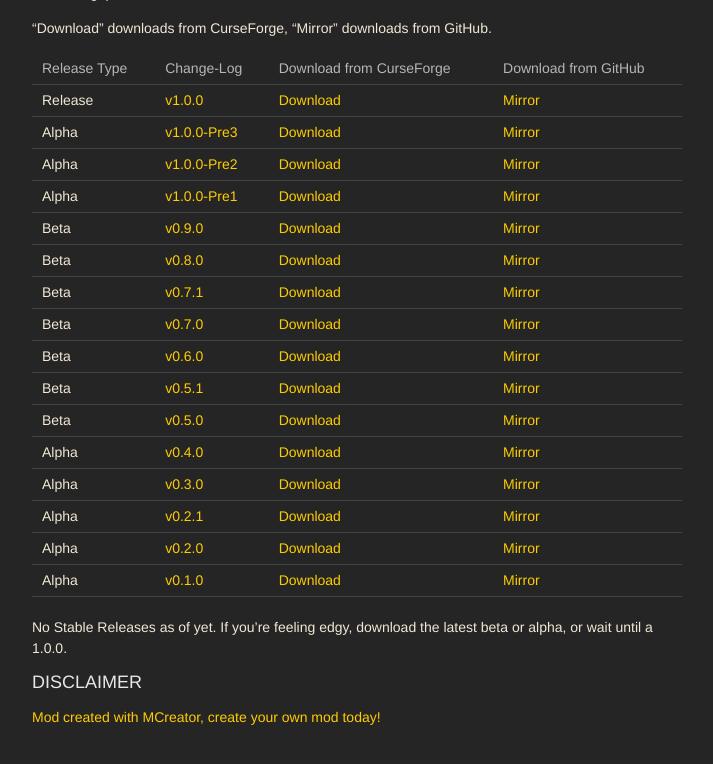
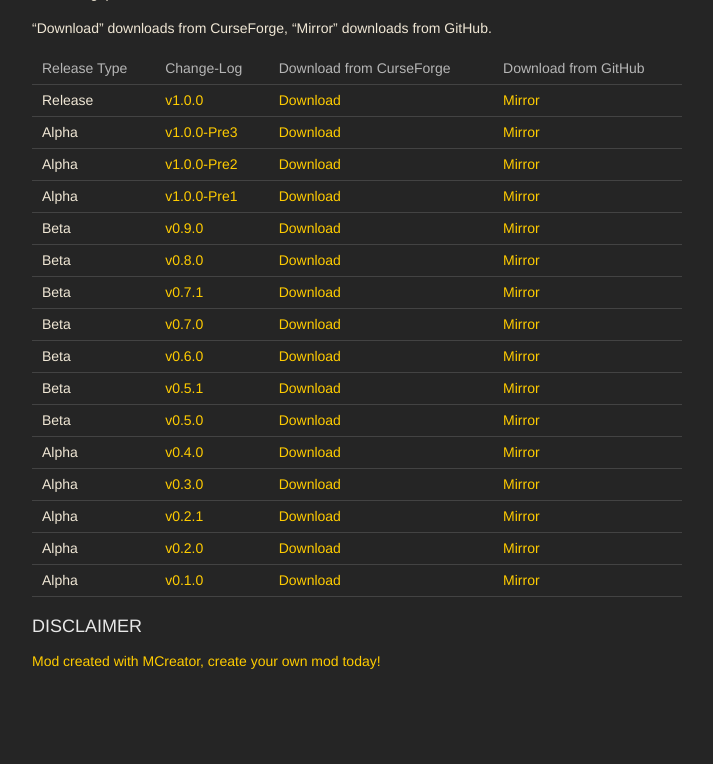
Before and after one commit to TeamCstudios/CStudiosMod, a Jekyll site: the page built from index.md, in a window 1280 px wide and 900 px high, scrolled down 3143 px, cut to the strip 68-832 px from the top of the window. Shown: the whole strip, without its empty margins (283-996 px from the left). Built offline with Jekyll 4.4.1, drawn with Linux system fonts in a browser that asks for light colours; nearby versions of some CDN libraries.

Commit message:
hey wait there IS a stable release now

```diff
--- a/index.md
+++ b/index.md
@@ -55,7 +55,5 @@ Alpha | [v0.2.1](https://github.com/TeamCstudios/CStudiosMod/releases/tag/0.2.1)
 Alpha | [v0.2.0](https://github.com/TeamCstudios/CStudiosMod/releases/tag/0.2.0) | [Download](https://minecraft.curseforge.com/projects/cstudiosmod/files/2439760/download) | [Mirror](http://teamcstudios.pro/CStudiosMod/downloads/cstudiosmod_0.2.0.jar)
 Alpha | [v0.1.0](https://github.com/TeamCstudios/CStudiosMod/releases/tag/0.1.0) | [Download](https://minecraft.curseforge.com/projects/cstudiosmod/files/2439759/download) | [Mirror](http://teamcstudios.pro/CStudiosMod/downloads/cstudiosmod_0.1.0.jar)
 
-No Stable Releases as of yet. If you're feeling edgy, download the latest beta or alpha, or wait until a 1.0.0.
-
 ### DISCLAIMER
 [Mod created with MCreator, create your own mod today!](https://mcreator.pylo.co/)
```
